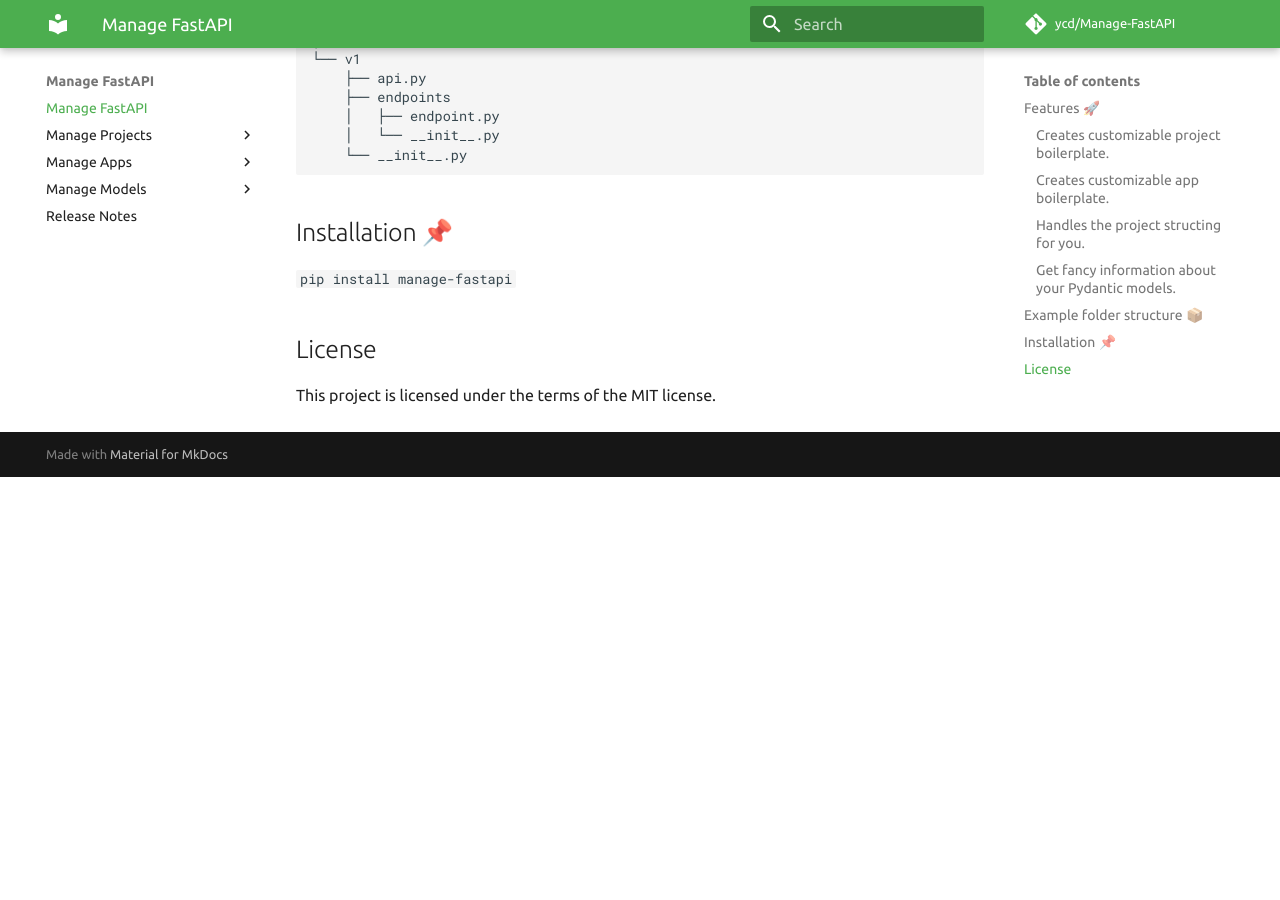
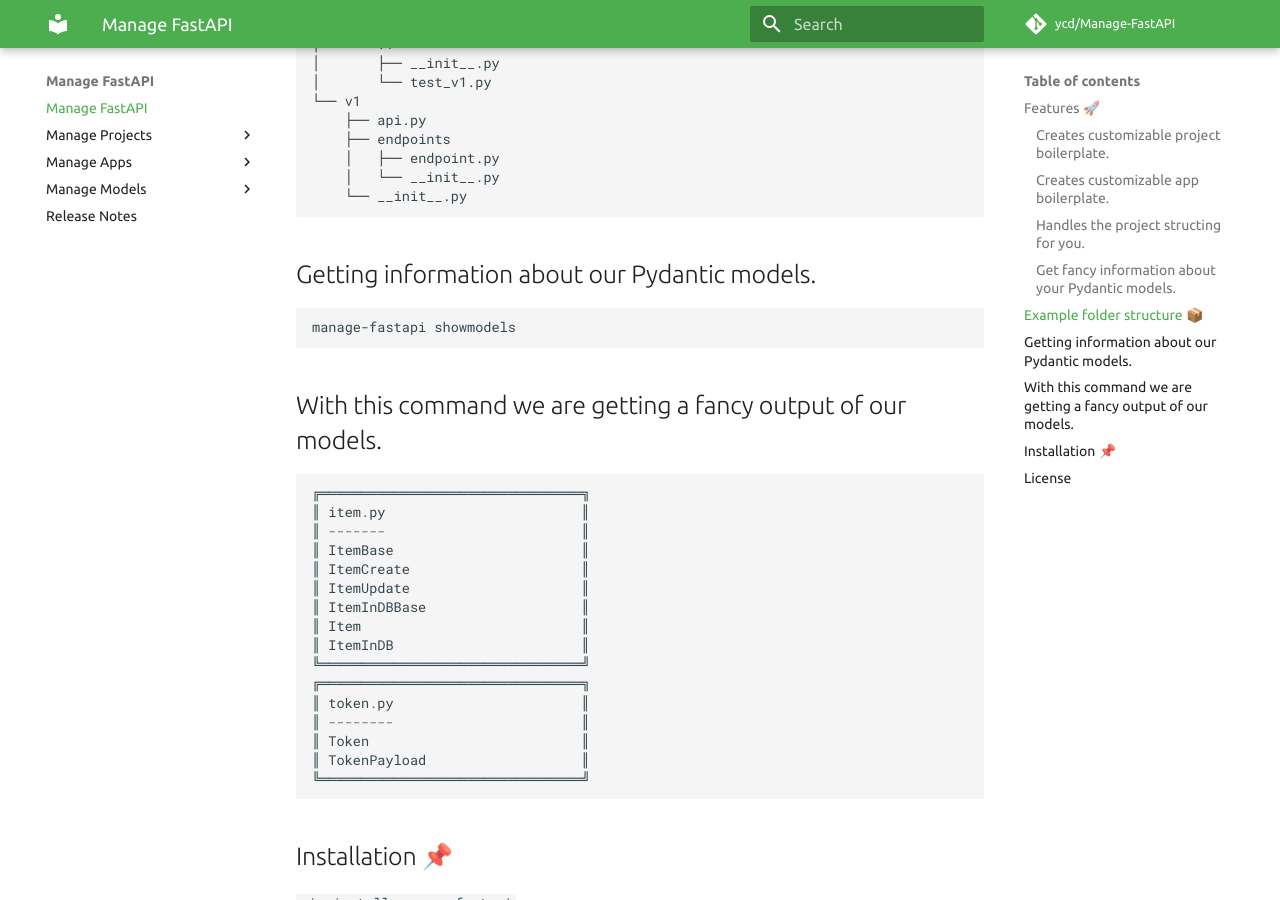
Before and after one commit to ycd/manage-fastapi, an MkDocs documentation site: the page built from docs/index.md, in a window 1280 px wide and 900 px high, scrolled down 1053 px. Built offline with MkDocs 1.6.1 and Material for MkDocs 9.7.7, drawn with Linux system fonts in a browser that asks for light colours; comment, search, counter and statistics services are not loaded; before the commit the page ends 1530 px from its top, so only the background shows below that; some of the changed text lies outside the part shown.

Commit message:
update index

````diff
--- a/docs/index.md
+++ b/docs/index.md
@@ -26,6 +26,7 @@
 
 **Source Code**: View it on [Github](https://github.com/ycd/manage-fastapi/)
 
+**Installation**: `pip install manage-fastapi`
 
 ---
 
@@ -66,6 +67,35 @@
     └── __init__.py
 ```
 
+## Getting information about our Pydantic models.
+
+```
+manage-fastapi showmodels
+```
+
+
+## With this command we are getting a fancy output of our models.
+
+```
+╔════════════════════════════════╗
+║ item.py                        ║
+║ -------                        ║
+║ ItemBase                       ║
+║ ItemCreate                     ║
+║ ItemUpdate                     ║
+║ ItemInDBBase                   ║
+║ Item                           ║
+║ ItemInDB                       ║
+╚════════════════════════════════╝
+╔════════════════════════════════╗
+║ token.py                       ║
+║ --------                       ║
+║ Token                          ║
+║ TokenPayload                   ║
+╚════════════════════════════════╝
+```
+
+
 ## Installation 📌
 
 `pip install manage-fastapi`
````
Also changed, not shown: README.md (+1 -0 lines).
